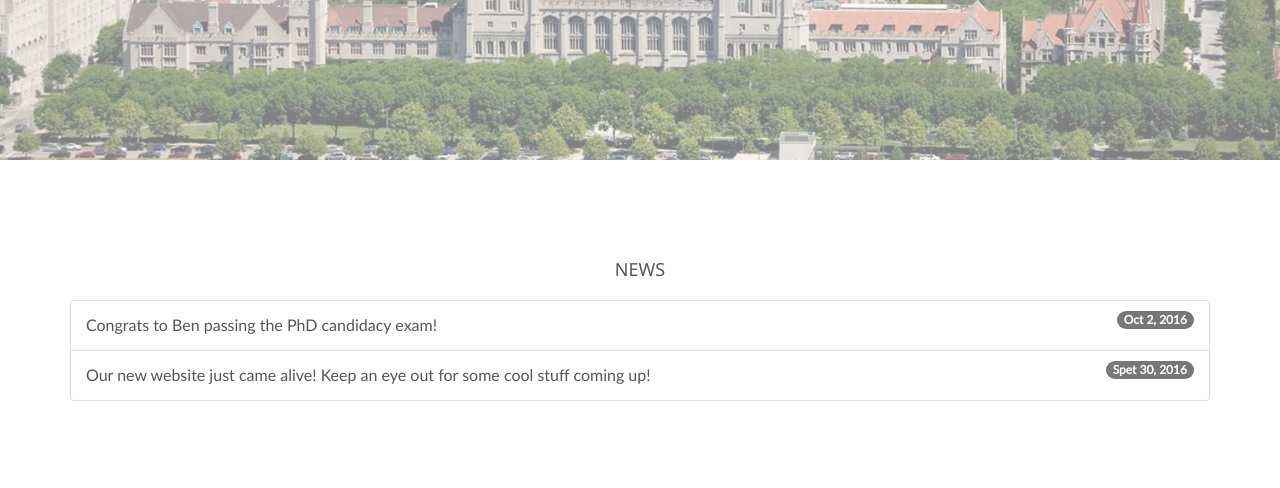
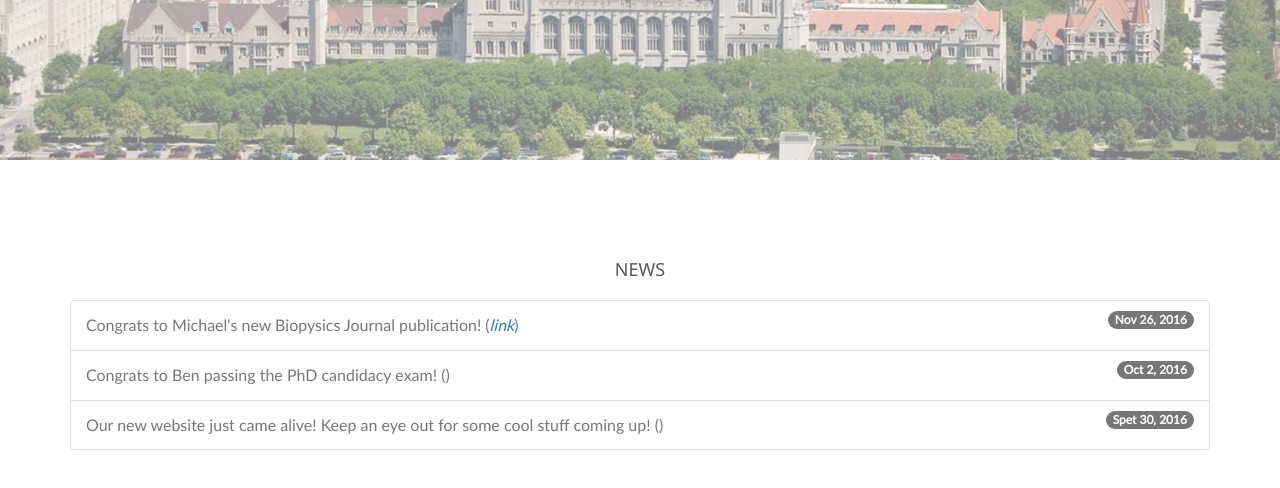
Before and after one commit to ZhiliangGong/leelab-website, a plain HTML site: page index.html in a window 1280 px wide. Shown: the part 665-1153 px from the top of the page. Drawn offline with nearby package versions, Linux system fonts and the light colour scheme; files whose address does not match are found by name.

Commit message:
michael's publication

```diff
--- a/data/news.json
+++ b/data/news.json
@@ -1,5 +1,10 @@
 {"news":
   [
+    {
+      "date": "Nov 26, 2016",
+      "message": "Congrats to Michael's new Biopysics Journal publication!",
+      "link": "leelab.uchicago.edu/papers/Biophys.%20J.%20(2016).pdf"
+    },
     {
       "date": "Oct 2, 2016",
       "message": "Congrats to Ben passing the PhD candidacy exam!"
--- a/index.html
+++ b/index.html
@@ -69,9 +69,10 @@
   </div>
   <div class="container pub-text">
     <div class="list-group">
-      <a class="list-group-item" ng-repeat="piece in news">
+      <li class="list-group-item" ng-repeat="piece in news">
         {{piece.message}} <span class="badge">{{piece.date}}</span>
-      </a>
+        (<a ng-if="piece.link" href="{{piece.link}}" style="font-style: italic">link</a>)
+      </li>
     </div>
   </div>
 </section>
```
